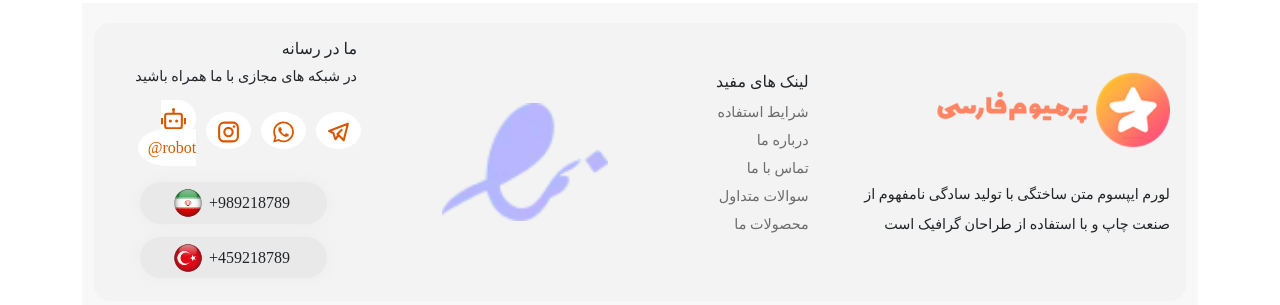
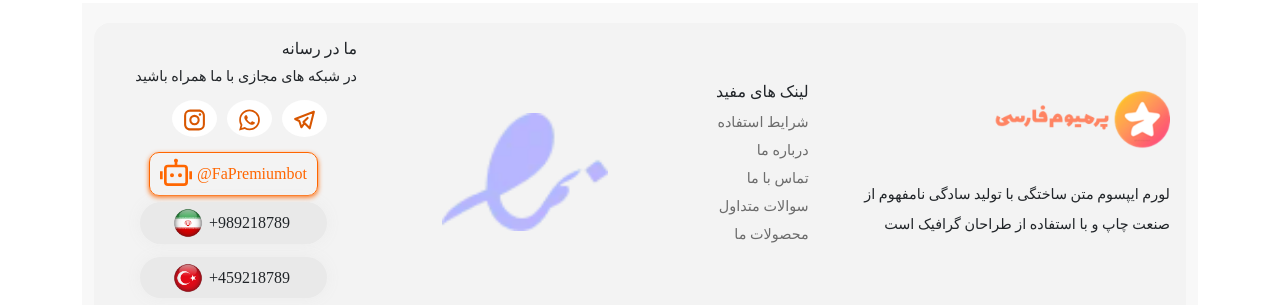
Before and after one commit to Reza-Golnari/TelPremium, a plain HTML site: page question.html in a window 1280 px wide. Shown: the part 1692-1997 px from the top of the page. Drawn offline with Linux system fonts and the light colour scheme; a web font is replaced by a local one.

Commit message:
fix(index.html):agian handle questions box sizes and redesign footer

```diff
--- a/question.html
+++ b/question.html
@@ -1082,7 +1082,7 @@
             <div style="width: 100%;padding: 1rem;border-radius: 1rem;background-color: rgb(243, 243, 243);">
               <div class="row" style="align-items: center; row-gap: 20px">
                 <div class="col-md-4">
-                  <div>
+                  <div class="right-container">
                     <img src="./assets/img/logo.png" />
                     <p class="footer-text">
                       لورم ایپسوم متن ساختگی با تولید سادگی نامفهوم از صنعت چاپ و
@@ -1091,7 +1091,7 @@
                   </div>
                 </div>
                 <div class="col-md-2">
-                  <div>
+                  <div >
                     <h6>لینک های مفید</h6>
                     <ul class="footer__quick-access">
                       <li class="my-1"><a href="./rules.html">شرایط استفاده</a></li>
@@ -1163,13 +1163,12 @@
                             /></svg
                         ></a>
                       </li>
-                      <li>
-                        <a href="#">
-                          <svg xmlns="http://www.w3.org/2000/svg" width="32" height="32" viewBox="0 0 24 24"><path fill="currentColor" d="M13.5 2c0 .444-.193.843-.5 1.118V5h5a3 3 0 0 1 3 3v10a3 3 0 0 1-3 3H6a3 3 0 0 1-3-3V8a3 3 0 0 1 3-3h5V3.118A1.5 1.5 0 1 1 13.5 2M6 7a1 1 0 0 0-1 1v10a1 1 0 0 0 1 1h12a1 1 0 0 0 1-1V8a1 1 0 0 0-1-1h-7zm-4 3H0v6h2zm20 0h2v6h-2zM9 14.5a1.5 1.5 0 1 0 0-3a1.5 1.5 0 0 0 0 3m6 0a1.5 1.5 0 1 0 0-3a1.5 1.5 0 0 0 0 3"/></svg>
-                          <span dir="ltr">@robot</span>
-                        </a>
-                      </li>
+
                     </ul>
+                    <a href="#" class="robot-id">
+                      <svg xmlns="http://www.w3.org/2000/svg" width="32" height="32" viewBox="0 0 24 24"><path fill="currentColor" d="M13.5 2c0 .444-.193.843-.5 1.118V5h5a3 3 0 0 1 3 3v10a3 3 0 0 1-3 3H6a3 3 0 0 1-3-3V8a3 3 0 0 1 3-3h5V3.118A1.5 1.5 0 1 1 13.5 2M6 7a1 1 0 0 0-1 1v10a1 1 0 0 0 1 1h12a1 1 0 0 0 1-1V8a1 1 0 0 0-1-1h-7zm-4 3H0v6h2zm20 0h2v6h-2zM9 14.5a1.5 1.5 0 1 0 0-3a1.5 1.5 0 0 0 0 3m6 0a1.5 1.5 0 1 0 0-3a1.5 1.5 0 0 0 0 3"/></svg>
+                      <span dir="ltr">@FaPremiumbot</span>
+                    </a>
                     <div class="phoneNumbers-wrapper">
                       <div class="phoneNumber-wrapper__item">
                         <img src="./assets/img/iran-flag.png" alt="#" class="flag">
```
Also changed, not shown: about-us.html (+7 -8 lines), contact-us.html (+7 -8 lines), services.html (+7 -8 lines).
